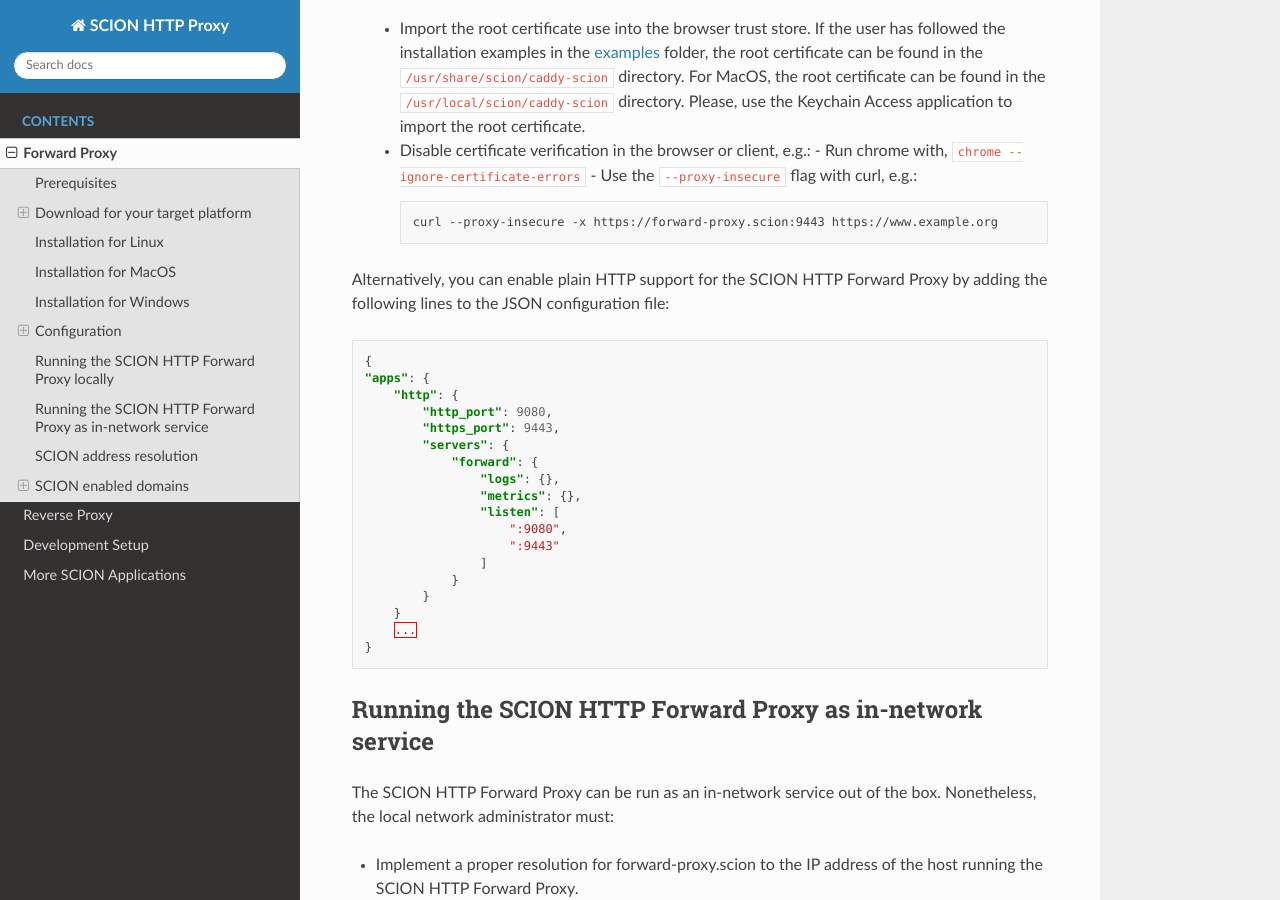
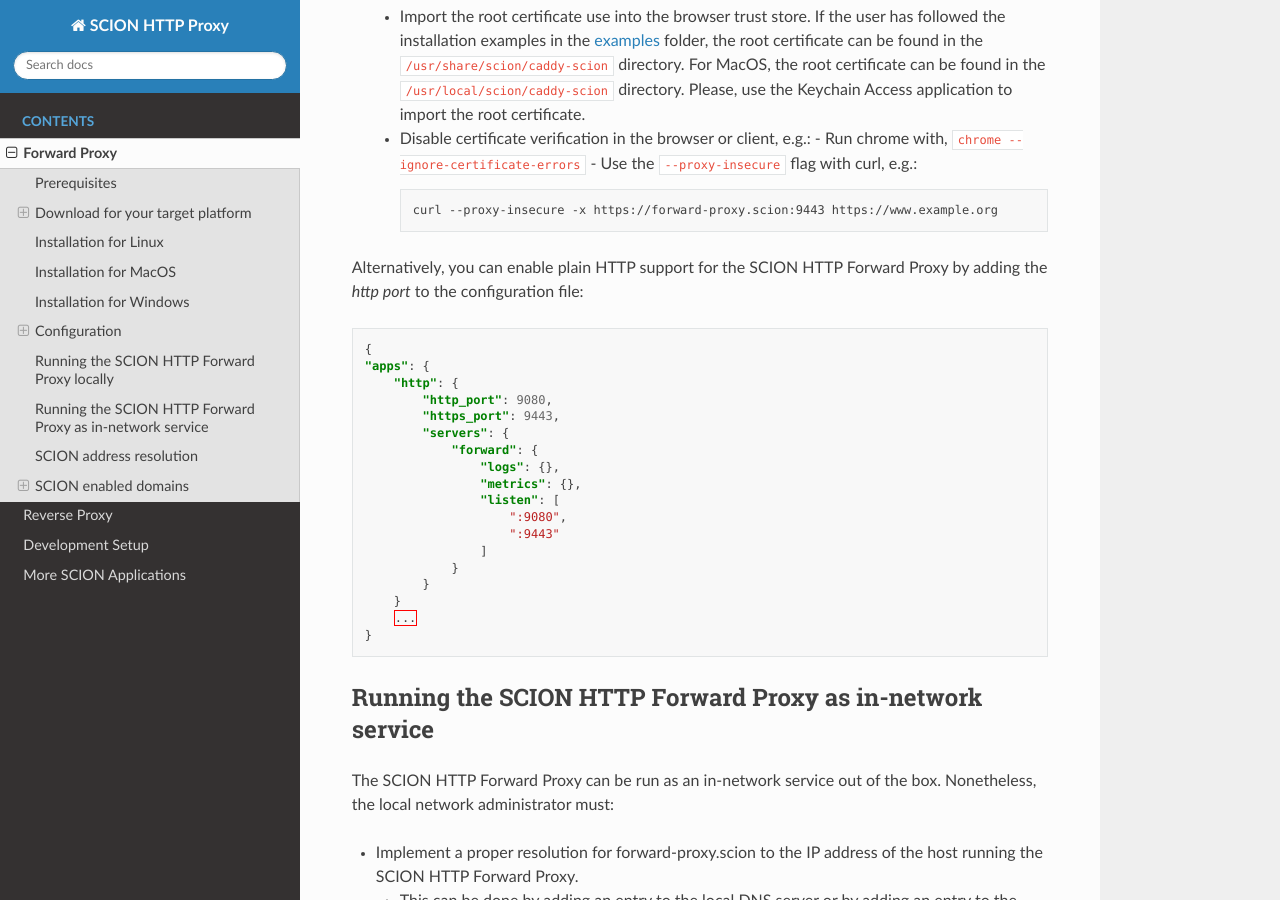
Before and after one commit to scionproto-contrib/http-proxy, a Sphinx documentation site: the page built from docs/source/forward-proxy.rst, in a window 1280 px wide and 900 px high, scrolled down 4265 px. Built offline with Sphinx 7.4.7 and the Read the Docs theme 3.1.0, drawn with Linux system fonts in a browser that asks for light colours; some of the changed lines change nothing that is shown; some of the changed text lies outside the part shown.

Commit message:
small fixes

```diff
--- a/docs/source/forward-proxy.rst
+++ b/docs/source/forward-proxy.rst
@@ -42,9 +42,9 @@
 
 - Ensure that you are running the scion-endhost stack as described in the `SCION documentation <https://docs.scion.org/projects/scion-applications/en/latest/applications/access.html>`_.
 
-.. code-block:: bash
+  .. code-block:: bash
 
-    chmod +x scion-caddy
+      chmod +x scion-caddy
 
 - If you intend to configure the proxy to run on well-known ports, add network capabilities to the binary:
 
@@ -63,9 +63,9 @@
 
 - Apply the necessary permissions to the binary:
 
-- Optionally you can create a systemd service and enable it. You can use the example service file ``scion-caddy.service`` in the `examples <https://github.com/scionproto-contrib/http-proxy/tree/main/_examples>`__.
+- Optionally you can create a systemd service and enable it. You can use the example service file ``scion-caddy.service`` in the `examples <https://github.com/scionproto-contrib/caddy-scion/tree/main/_examples>`__.
 
-- You can use the ``forward.json`` file in `examples <https://github.com/scionproto-contrib/http-proxy/blob/main/_examples/scion-caddy-forward-proxy.json>`__ folder as reference configuration file.
+- You can use the ``forward.json`` file in `examples <https://github.com/scionproto-contrib/caddy-scion/blob/main/_examples/forward.json>`__ folder as reference configuration file.
   The configuration is passed using the ``-config`` flag when running the binary. If you created a service, move it to ``/etc/scion/`` or the path that you have configured in the systemd service file.
 
 - If you are running the **forward proxy as a local proxy**, please follow the localhost configuration `instructions <#running-the-scion-http-forward-proxy-locally>`_ to integrate it with your browser.
@@ -96,7 +96,7 @@
     sudo mkdir -p /usr/local/scion/caddy-scion
     sudo chown -R $USER /usr/local/scion
 
-- You can use the ``forward.json`` file in `examples <https://github.com/scionproto-contrib/http-proxy/blob/main/_examples/scion-caddy-forward-proxy.json>`__ folder as reference configuration file.
+- You can use the ``forward.json`` file in `examples <https://github.com/scionproto-contrib/caddy-scion/blob/main/_examples/forward.json>`__ folder as reference configuration file.
   The configuration is passed using the ``-config`` flag when running the binary.
   Next, modify the JSON configuration file to point to the correct paths for the plugin data directory. Mainly, **replace** ``/usr/share/scion/caddy-scion`` with ``/usr/local/scion/caddy-scion``.
 
@@ -124,7 +124,7 @@
 
     mkdir -p AppData\\scion\\caddy-scion
 
-- You can use the ``forward.json`` file in `examples <https://github.com/scionproto-contrib/http-proxy/blob/main/_examples/scion-caddy-forward-proxy.json>`__ folder as reference configuration file.
+- You can use the ``forward.json`` file in `examples <https://github.com/scionproto-contrib/caddy-scion/blob/main/_examples/forward.json>`__ folder as reference configuration file.
   The configuration is passed using the ``-config`` flag when running the binary.
   Next, modify the JSON configuration file to point to the correct paths for the plugin data directory. Mainly, **replace** ``/usr/share/scion/caddy-scion`` with ``C:\\Users\\<username>\\AppData\\scion\\caddy-scion``.
 
@@ -146,7 +146,7 @@
 -------------
 The SCION HTTP Forward Proxy is configured via the Caddy JSON config. The location of the JSON config is specified in the systemd service file or when running the binary via the ``-conf`` flag.
 
-You can find examples of JSON configurations in the `examples <https://github.com/scionproto-contrib/http-proxy/tree/main/_examples>`__ folder of the repository. For more information on how to configure Caddy, see the `Caddy documentation <https://caddyserver.com/docs/json>`_.
+You can find examples of JSON configurations in the `examples <https://github.com/scionproto-contrib/caddy-scion/tree/main/_examples>`__ folder of the repository. For more information on how to configure Caddy, see the `Caddy documentation <https://caddyserver.com/docs/json>`_.
 
 Session Key for Cookie Storage
 ~~~~~~~~~~~~~~~~~~~~~~~~~~~~~~
@@ -185,7 +185,7 @@
 The primary option for connecting to the SCION HTTP Forward Proxy is over HTTPS.
 Most browsers or HTTPS clients will not trust the self-signed certificate used by the SCION HTTP Forward Proxy by default. To avoid certificate warnings, the user must either:
 
-  - Import the root certificate use into the browser trust store. If the user has followed the installation examples in the `examples <https://github.com/scionproto-contrib/http-proxy/tree/main/_examples>`__ folder, the root certificate can be found in the ``/usr/share/scion/caddy-scion`` directory.
+  - Import the root certificate use into the browser trust store. If the user has followed the installation examples in the `examples <https://github.com/scionproto-contrib/caddy-scion/tree/main/_examples>`__ folder, the root certificate can be found in the ``/usr/share/scion/caddy-scion`` directory.
     For MacOS, the root certificate can be found in the ``/usr/local/scion/caddy-scion`` directory. Please, use the Keychain Access application to import the root certificate.
   - Disable certificate verification in the browser or client, e.g.:
     - Run chrome with, ``chrome --ignore-certificate-errors``
@@ -195,7 +195,7 @@
 
       curl --proxy-insecure -x https://forward-proxy.scion:9443 https://www.example.org
 
-Alternatively, you can enable plain HTTP support for the SCION HTTP Forward Proxy by adding the following lines to the JSON configuration file:
+Alternatively, you can enable plain HTTP support for the SCION HTTP Forward Proxy by adding the `http port` to the configuration file:
 
 .. code-block:: json
 
@@ -266,7 +266,7 @@
 
 Other domains are also accessible:
     - https://www.ovgu.de
-    - https://dfw.source.kernel.org
+    - https://web.git.kernel.org
     - https://ucdb.br
 
 If you are a regular user using an in-network proxy, you do not have to worry about the information below.
@@ -276,7 +276,7 @@
   .. code-block:: bash
 
     71-2:0:4a,[141.44.25.151] ovgu.de www.ovgu.de
-    71-2:0:48,[127.0.0.1]	dfw.source.kernel.org
+    71-2:0:48,[127.0.0.1]	web.git.kernel.org
     71-2:0:5c,[127.0.0.1]	ucdb.br
 
 SCIONLab network
```
